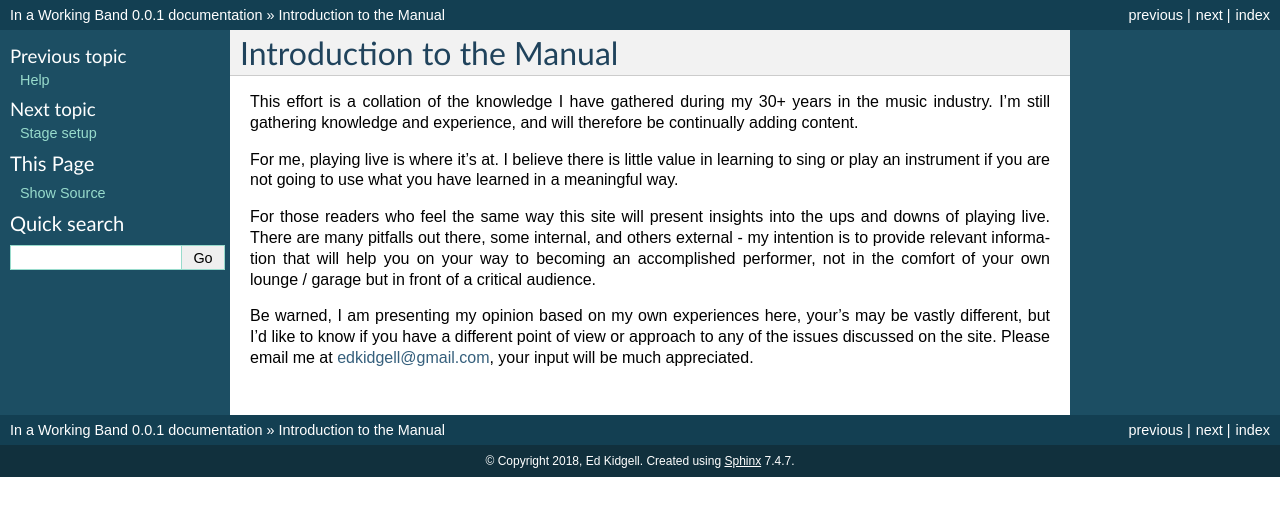
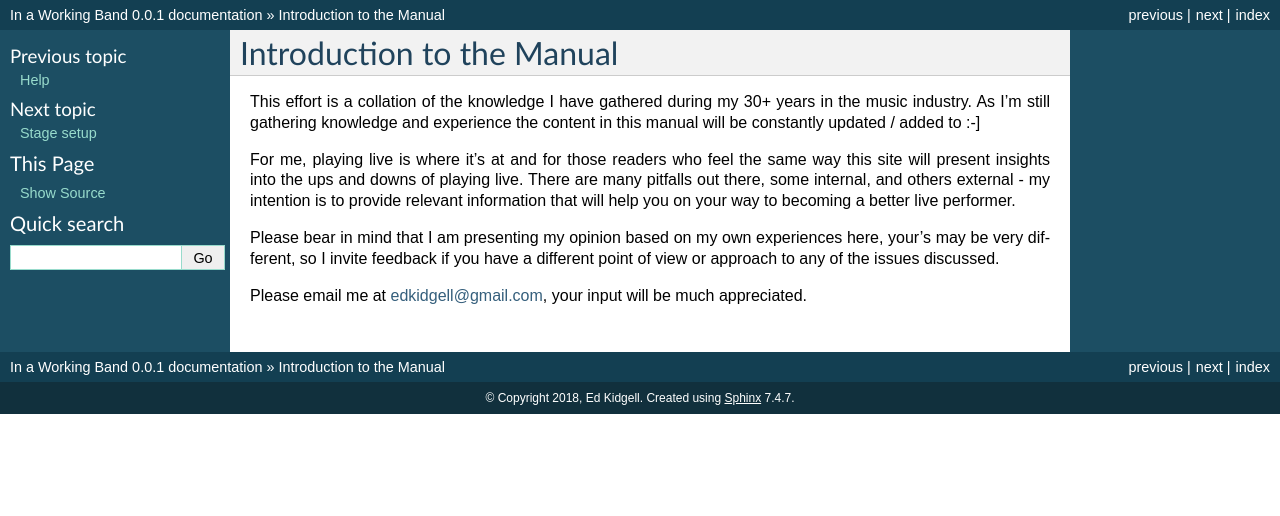
Before and after one commit to flakjakk/working-band, a Sphinx documentation site: the page built from docs/source/intro.rst, in a window 1280 px wide. Shown: the top 516 px of the page. Built offline with Sphinx 7.4.7, drawn with Linux system fonts in a browser that asks for light colours.

Commit message:
Cleanup of 'intro'.

```diff
--- a/docs/source/intro.rst
+++ b/docs/source/intro.rst
@@ -1,10 +1,10 @@
 Introduction to the Manual
 ==========================
 
-This effort is a collation of the knowledge I have gathered during my 30+ years in the music industry. I'm still gathering knowledge and experience, and will therefore be continually adding content.
+This effort is a collation of the knowledge I have gathered during my 30+ years in the music industry. As I'm still gathering knowledge and experience the content in this manual will be constantly updated / added to :-]
 
-For me, playing live is where it's at. I believe there is little value in learning to sing or play an instrument if you are not going to use what you have learned in a meaningful way.
+For me, playing live is where it's at and for those readers who feel the same way this site will present insights into the ups and downs of playing live. There are many pitfalls out there, some internal, and others external - my intention is to provide relevant information that will help you on your way to becoming a better live performer.
 
-For those readers who feel the same way this site will present insights into the ups and downs of playing live. There are many pitfalls out there, some internal, and others external - my intention is to provide relevant information that will help you on your way to becoming an accomplished performer, not in the comfort of your own lounge / garage but in front of a critical audience.
+Please bear in mind that I am presenting my opinion based on my own experiences here, your's may be very different, so I invite feedback if you have a different point of view or approach to any of the issues discussed.
 
-Be warned, I am presenting my opinion based on my own experiences here, your's may be vastly different, but I'd like to know if you have a different point of view or approach to any of the issues discussed on the site. Please email me at edkidgell@gmail.com, your input will be much appreciated.
+Please email me at edkidgell@gmail.com, your input will be much appreciated.
```
